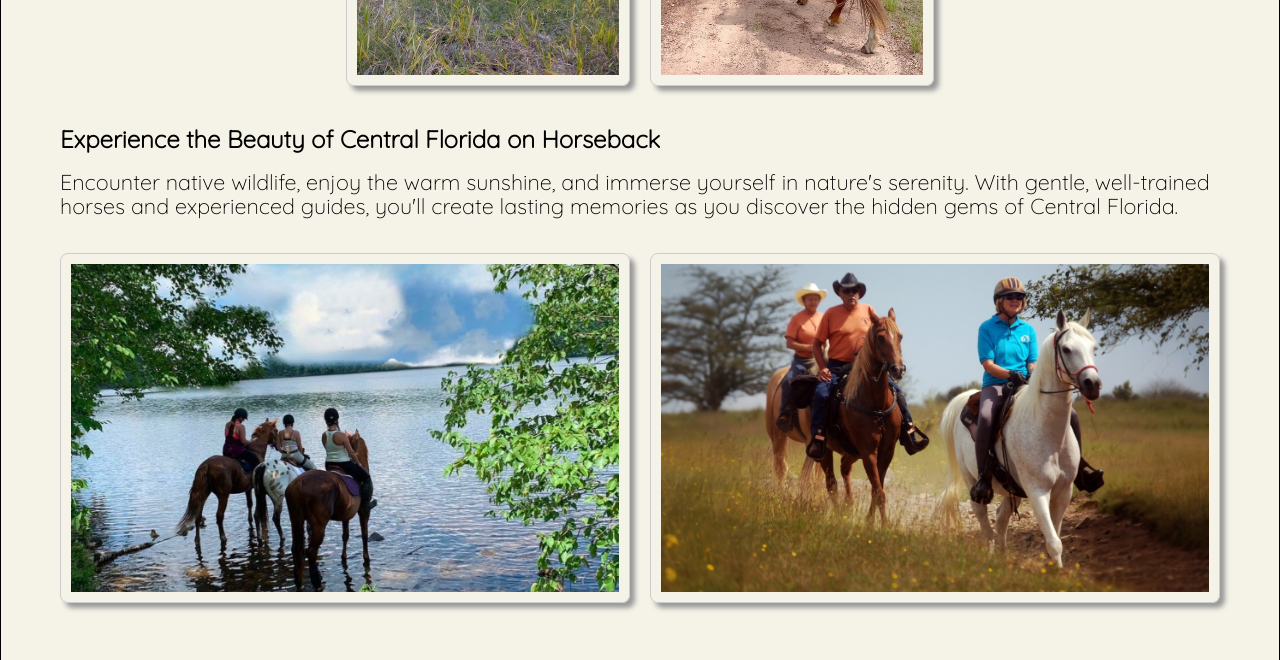
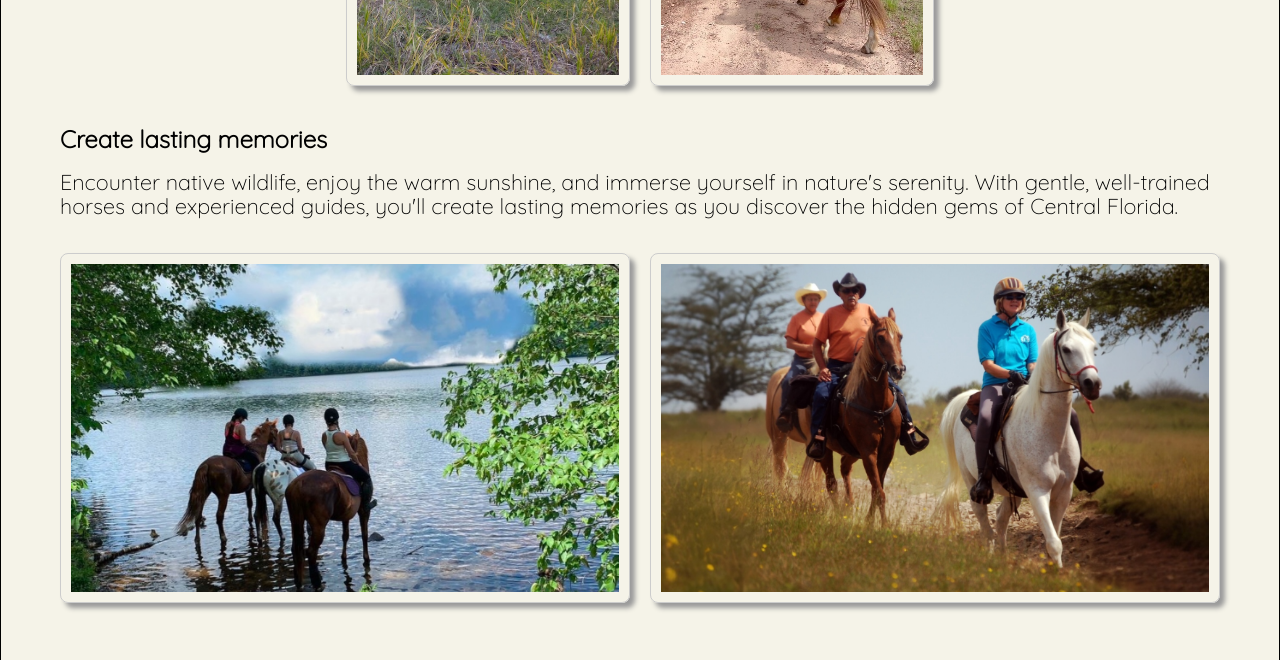
Before and after one commit to Dlyted1/horsespring-farms, a plain HTML site: page trailrides.html in a window 1280 px wide. Shown: the part 1800-2460 px from the top of the page. Drawn offline with Linux system fonts and the light colour scheme; a web font is replaced by a local one.

Commit message:
modified jpg

```diff
--- a/trailrides.html
+++ b/trailrides.html
@@ -87,7 +87,7 @@
 
         </article>
         <article class="trailthree">
-            <h3>Experience the Beauty of Central Florida on Horseback</h3><br>
+            <h3>Create lasting memories</h3><br>
             <p>Encounter native wildlife, enjoy the warm sunshine, and immerse yourself in nature's serenity. With gentle, well-trained horses and experienced guides, you'll create lasting memories as you discover the hidden gems of Central Florida. </p><br><br>
             <div class="trail-images">
 
```
